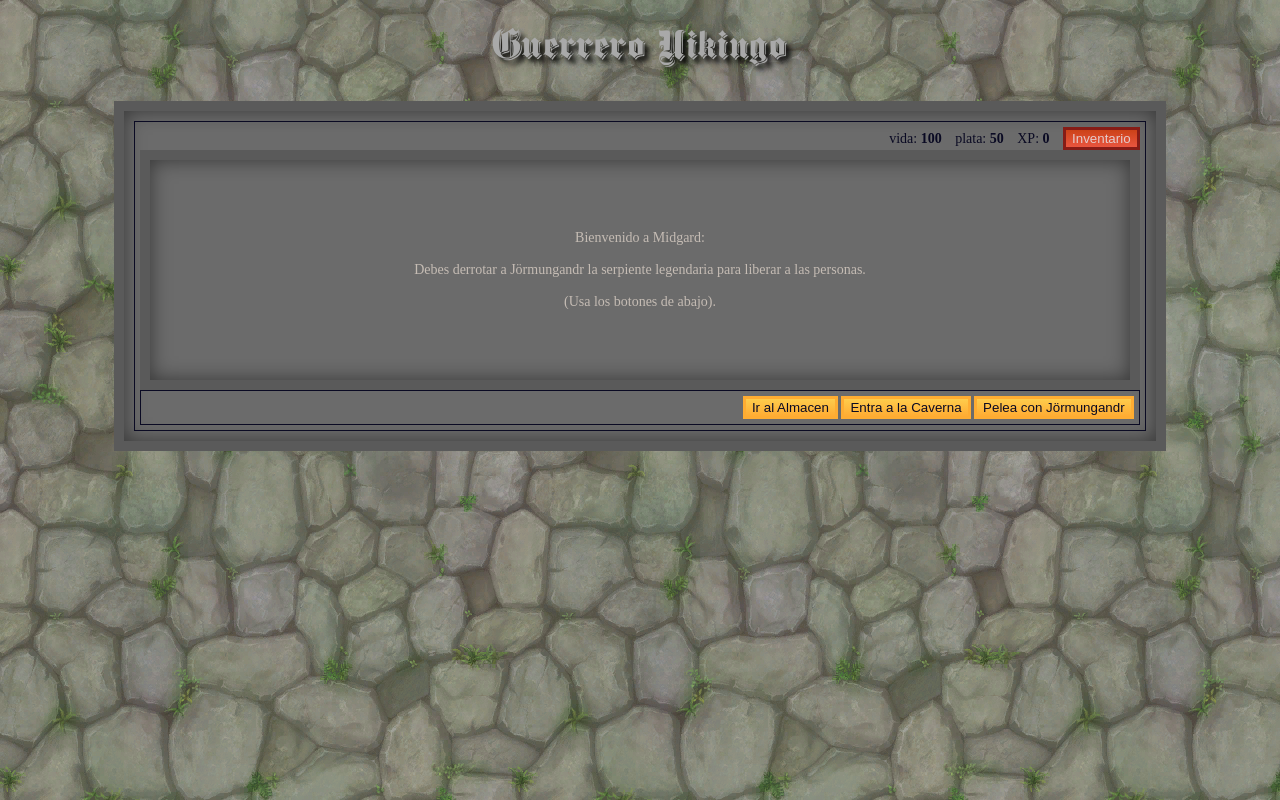
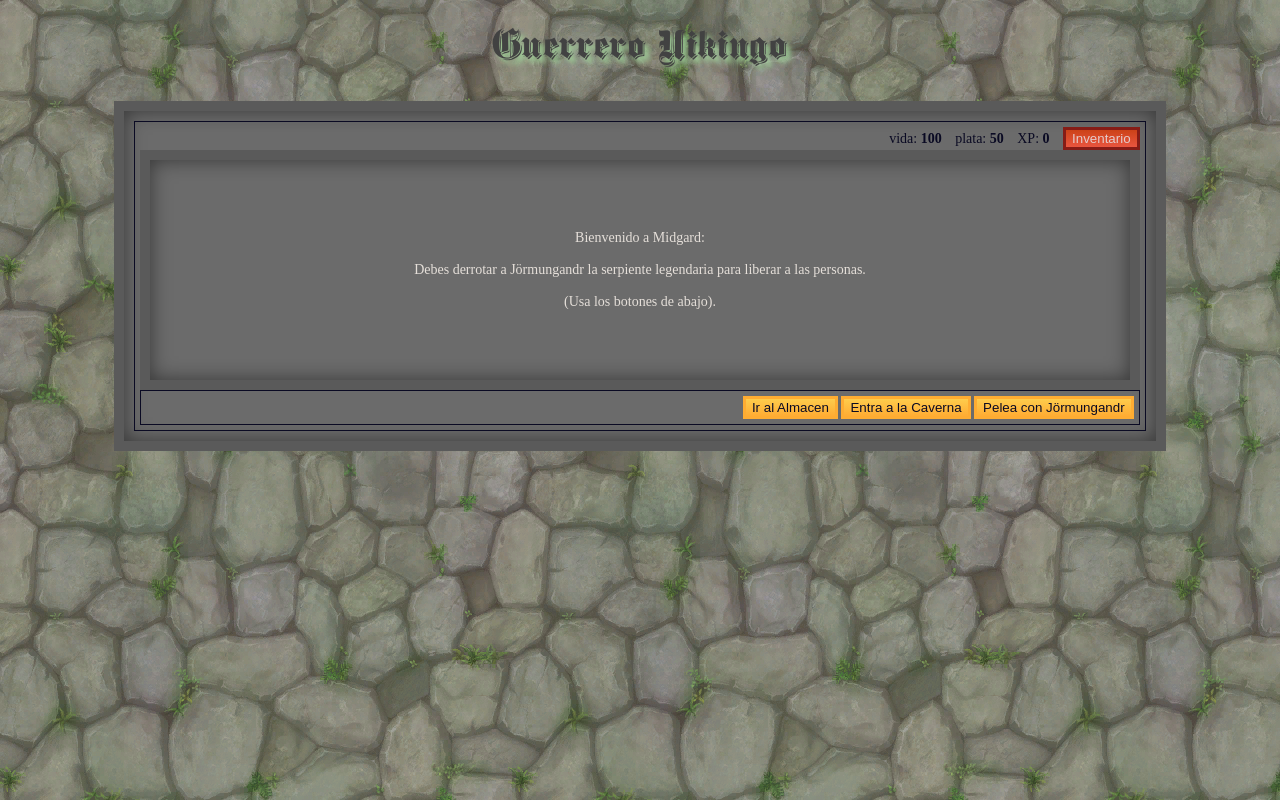
Before and after one commit to juanTorrenegra/guerrero-vikingo-RPGgame, a plain HTML site: page index.html in a window 1280 px wide. Drawn offline with Linux system fonts and the light colour scheme.

```diff
--- a/styles.css
+++ b/styles.css
@@ -6,7 +6,7 @@
     background: #6b6b6b; /* Color gris piedra */
     border: 10px solid #5a5a5a;
     box-shadow: inset 0 0 20px rgba(0, 0, 0, 0.5);
-    color: rgb(197, 188, 180);
+    color: rgb(229, 223, 217);
     padding: 70px;
     text-align:center;
 
@@ -63,10 +63,10 @@
 }
 #titulo {
   text-align:center;
-  color:darkgray;
+  color:rgb(66, 66, 66);
   font-family: 'Flesh' ,sans-serif;
   font-size:40px;
-  text-shadow: 5px 5px 5px rgba(0, 0, 0, 0.9);
+  text-shadow: 5px 5px 5px rgba(160, 208, 153, 0.9);
 }
 #inv {
   color:rgb(227, 204, 204);
```
Also changed, not shown: .eslintrc.json (added), .stylelintrc.json (added), fonts/boy/DEMO - PERSONAL USE ONLY - VinType Studio.txt (deleted), 2 other files.
